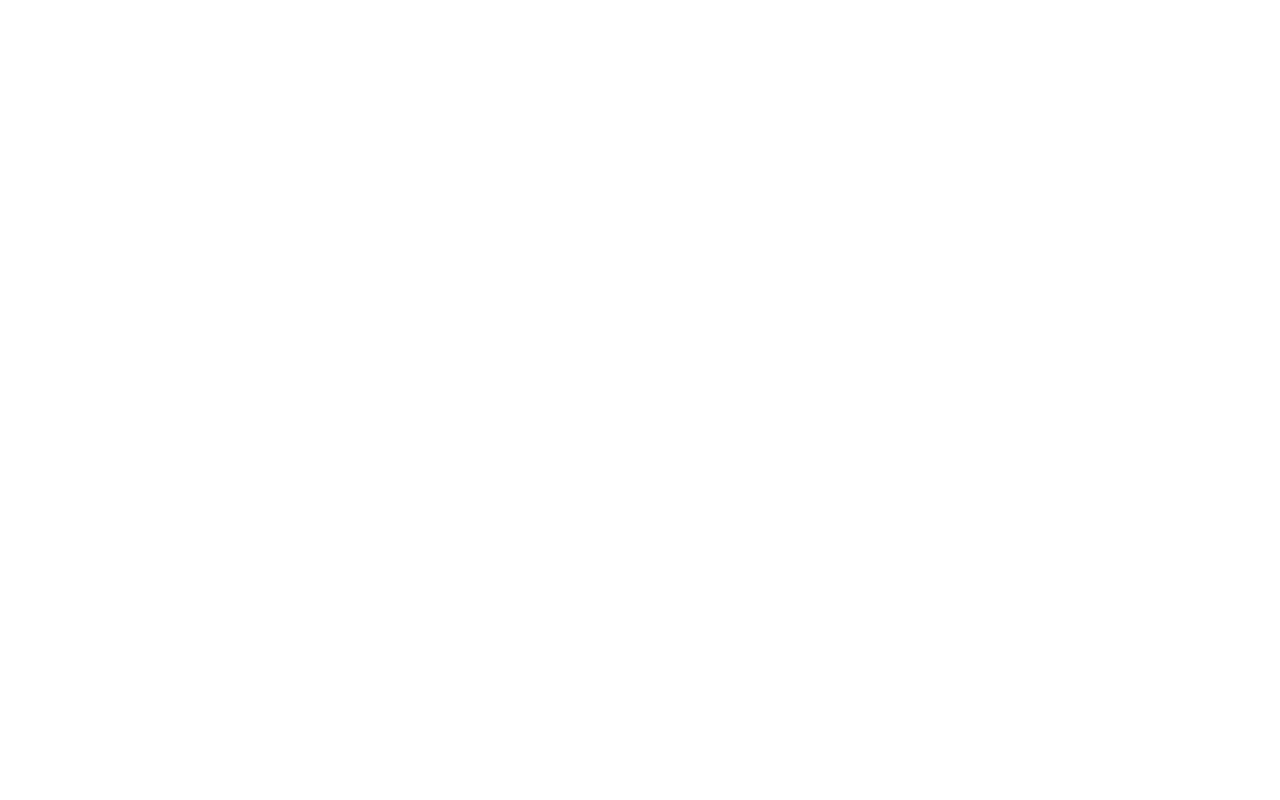
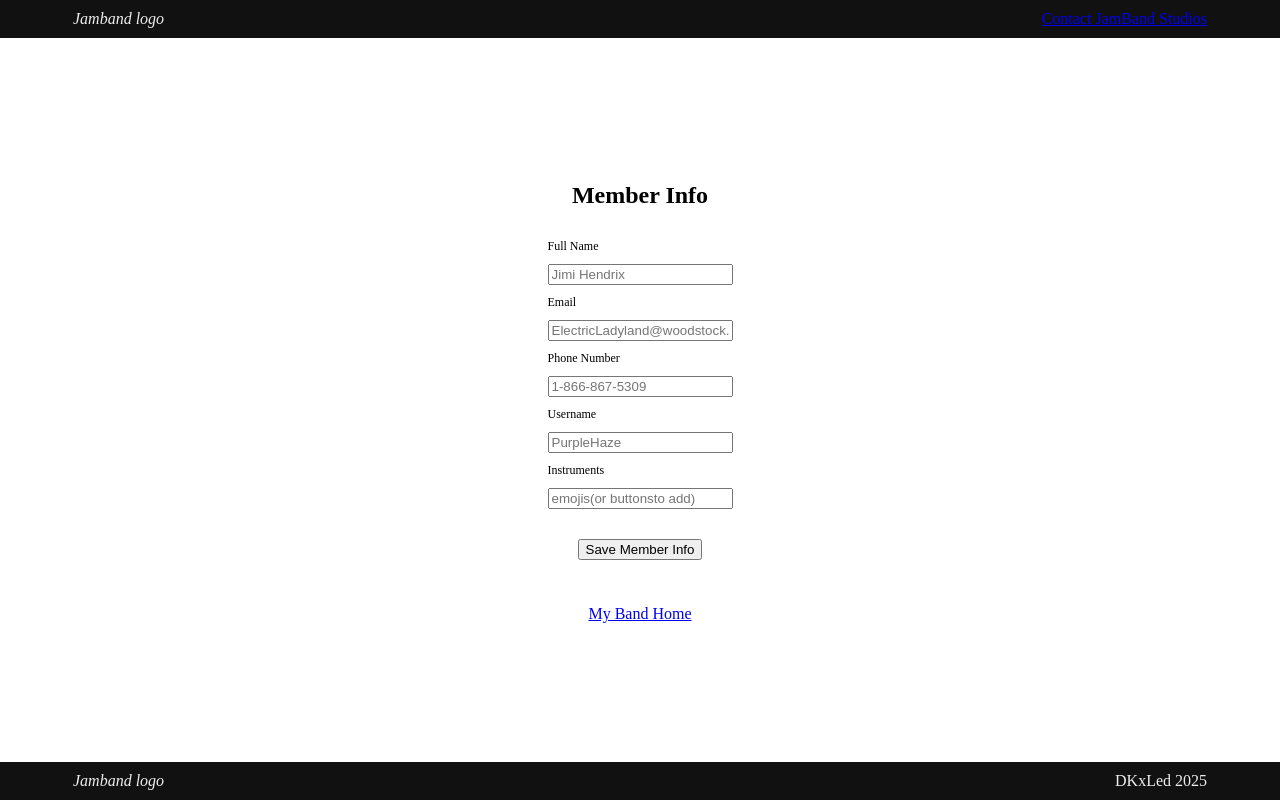
Before and after one commit to DkXLed/JamBand, a plain HTML site: page update-member.html in a window 1280 px wide. Drawn offline with Linux system fonts and the light colour scheme.

Commit message:
format update-member.html and create landing page

```diff
--- a/update-member.html
+++ b/update-member.html
@@ -0,0 +1,48 @@
+<!DOCTYPE html>
+<html lang="en">
+<head>
+    <meta charset="UTF-8">
+    <meta name="viewport" content="width=device-width, initial-scale=1.0">
+    <title>Document</title>
+    <link rel="stylesheet" href="./styles/login-style.css">
+</head>
+<body>
+    <nav class="navbar">
+            <div class="container">
+                <div class="header-all">
+                    <i class="logo">Jamband logo</i>
+                    <a href="#" class="contact">Contact JamBand Studios</a>
+                </div>
+            </div>
+        </nav>
+
+         <section class="login-section">
+            <div class="container">
+                <div class="login">
+                    <h1>Member Info</h1>
+                    <label for="band-id" class="label-login">Full Name</label>
+                    <input id="band-id" placeholder="Jimi Hendrix">
+                    <label for="band-id" class="label-login">Email</label>
+                    <input id="band-id" placeholder="ElectricLadyland@woodstock.com">
+                    <label for="user-id" class="label-login">Phone Number</label>
+                    <input id="user-id" placeholder="1-866-867-5309">
+                    <label for="band-id" class="label-login">Username</label>
+                    <input id="password" placeholder="PurpleHaze">
+                    <label for="band-id" class="label-login">Instruments</label>
+                    <input id="password" placeholder="emojis(or buttonsto add)">
+                    <button type="submit" id="submit-btn">Save Member Info</button>
+                    <a href="landing-page.html">My Band Home</a>
+                </div>
+            </div>
+        </section>
+
+
+
+        <footer class="foot-credentials">
+            <div class="container">
+                    <i class="logo">Jamband logo</i>
+                    <p>DKxLed 2025</p>
+            </div>
+
+</body>
+</html>
```
Also changed, not shown: login.html (+2 -1 lines), new-member.html (+1 -0 lines), landing-page.html (added), 1 other file.
